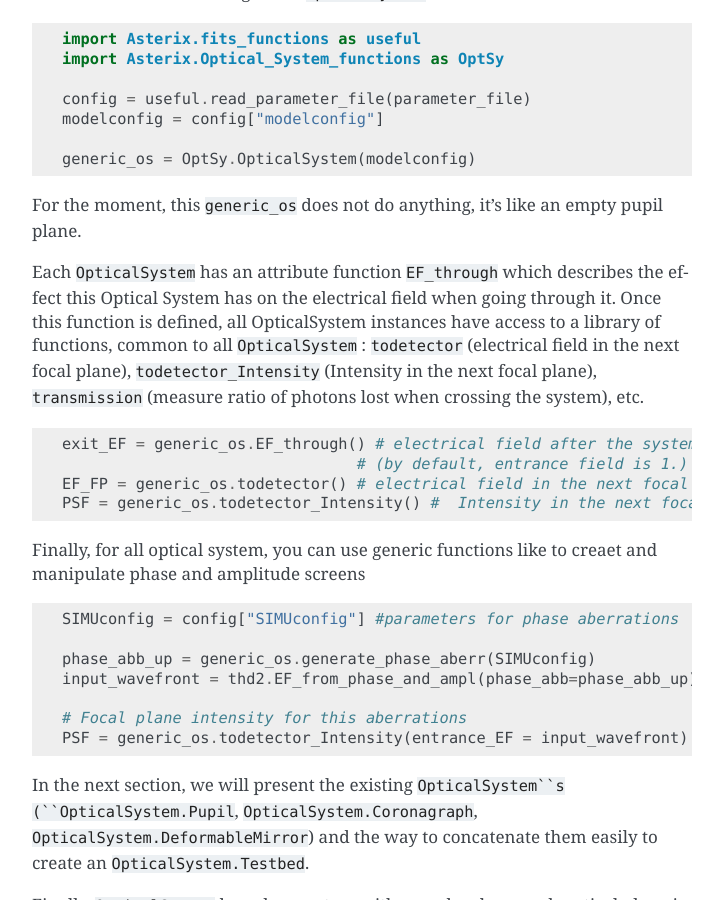
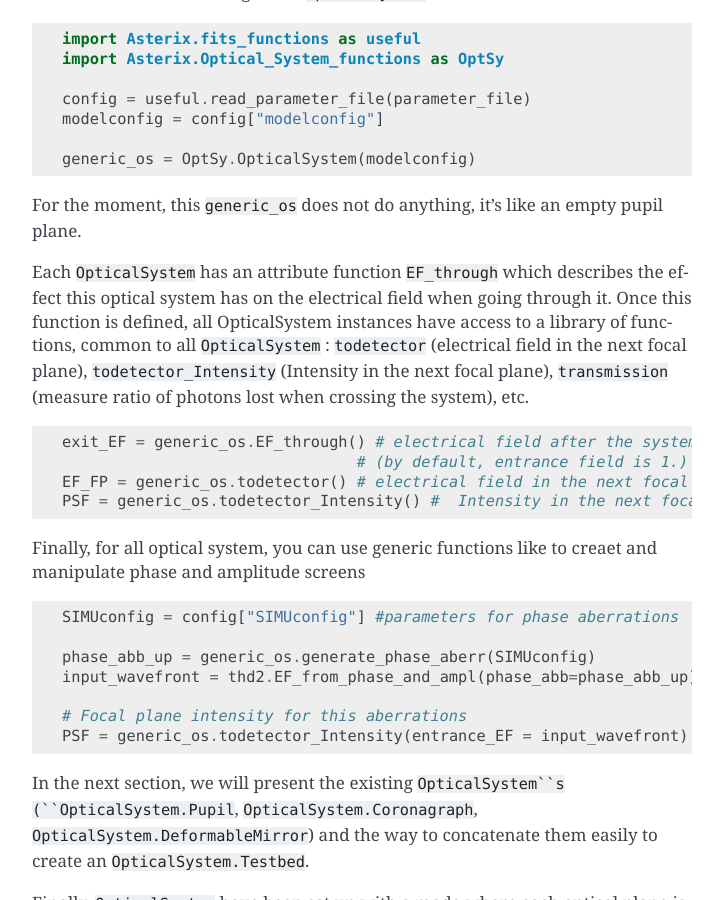
Before and after one commit to johanmazoyer/Asterix, a Sphinx documentation site: the page built from source/create_my_testbed.rst, in a window 1280 px wide and 900 px high, scrolled down 529 px. Shown: the whole window, without its empty margins (388-1111 px from the left). Built offline with Sphinx 7.4.7, drawn with Linux system fonts in a browser that asks for light colours.

Commit message:
One more typo.

```diff
--- a/source/create_my_testbed.rst
+++ b/source/create_my_testbed.rst
@@ -33,7 +33,7 @@ Parameter file can be read using ``Asterix.fits_functions.read_parameter_file``
 
 For the moment, this ``generic_os`` does not do anything, it's like an empty pupil plane.
 
-Each ``OpticalSystem`` has an attribute function ``EF_through`` which describes the effect this Optical System has
+Each ``OpticalSystem`` has an attribute function ``EF_through`` which describes the effect this optical system has
 on the electrical field when going through it. Once this function is defined, all OpticalSystem instances have access to
 a library of functions, common to all ``OpticalSystem`` : ``todetector`` (electrical field in the next focal plane),
 ``todetector_Intensity`` (Intensity in the next focal plane), ``transmission`` (measure ratio of photons lost
```
